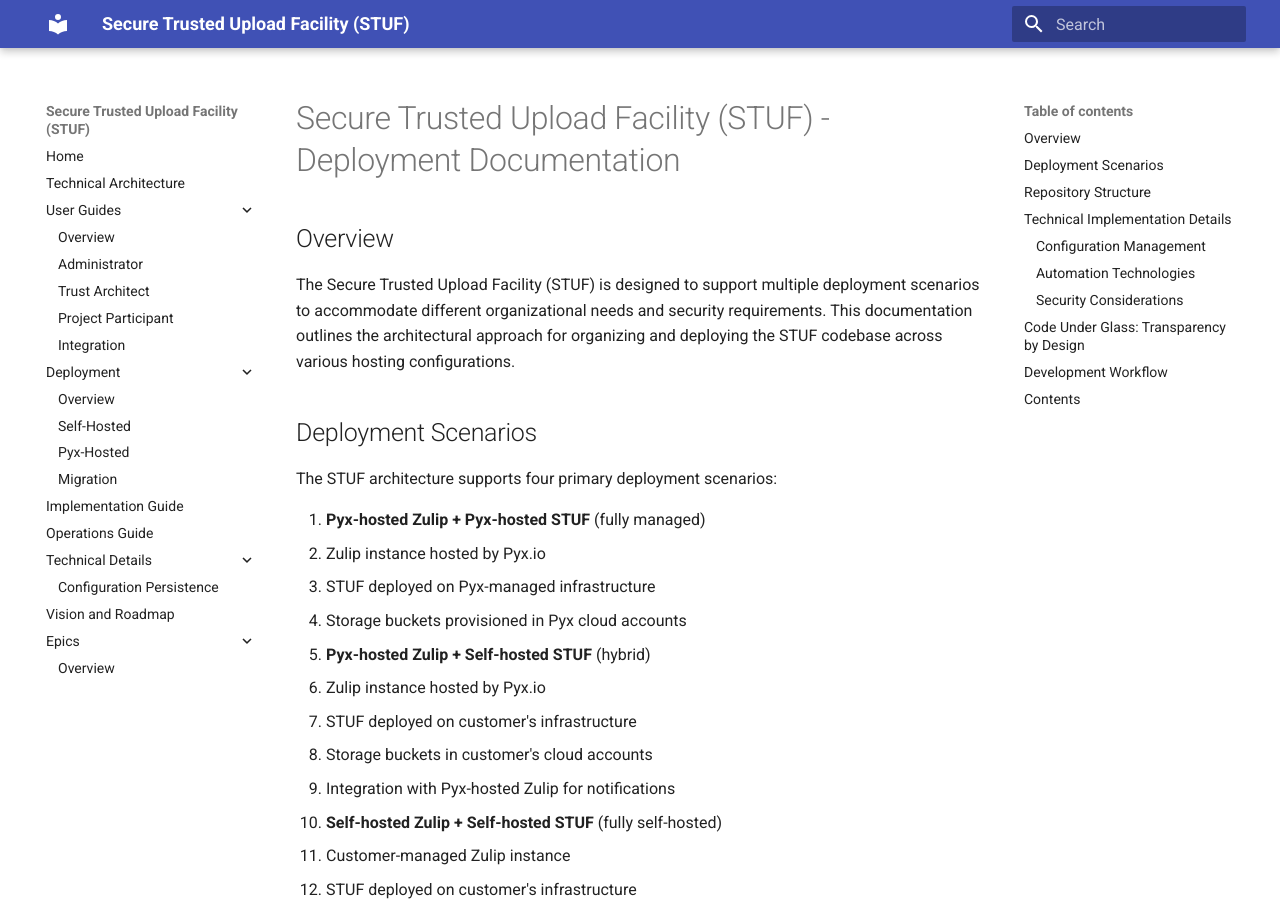
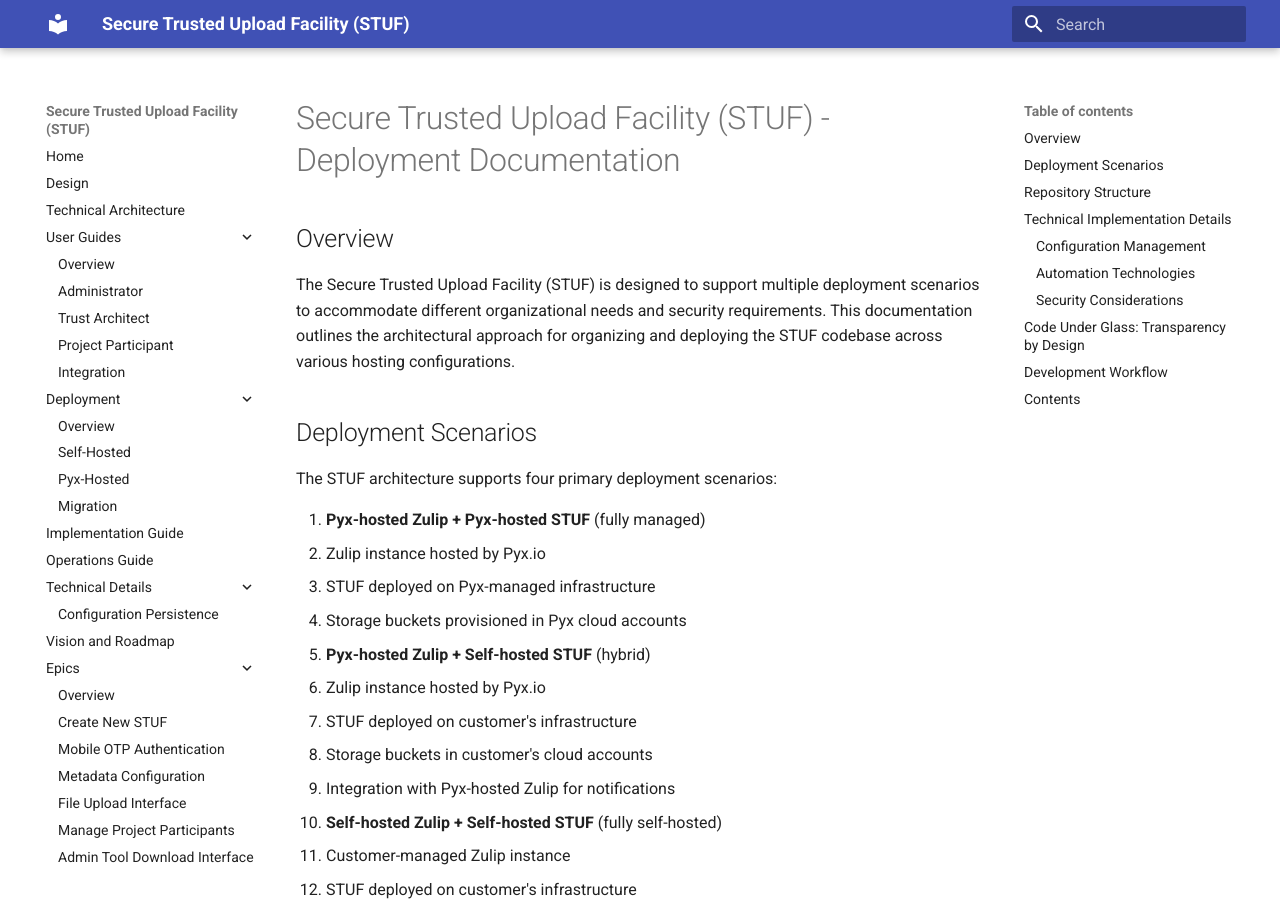
Before and after one commit to pyx-industries/stuf, an MkDocs documentation site: the page built from docs/deployment/index.md, in a window 1280 px wide and 900 px high. Built offline with MkDocs 1.6.1 and Material for MkDocs 9.7.7, drawn with Linux system fonts in a browser that asks for light colours; part of the change alters nothing that is shown.

Commit message:
docs: update mkdocs configuration to match repository structure

```diff
--- a/mkdocs.yml
+++ b/mkdocs.yml
@@ -13,6 +13,7 @@ theme:
 
 nav:
   - Home: README.md
+  - Design: design.md
   - Technical Architecture: docs/technical_architecture.md
   - User Guides:
     - Overview: docs/user_guides/index.md
@@ -32,6 +33,27 @@ nav:
   - Vision and Roadmap: docs/vision_and_roadmap.md
   - Epics:
     - Overview: epics/README.md
+    - Create New STUF: epics/create_new_STUF.md
+    - Mobile OTP Authentication: epics/mobile_otp_authentication.md
+    - Metadata Configuration: epics/metadata_configuration.md
+    - File Upload Interface: epics/file_upload_interface.md
+    - Manage Project Participants: epics/manage_project_participants.md
+    - Admin Tool Download Interface: epics/admin_tool_download_interface.md
+    - Upload History: epics/upload_history.md
+    - Zulip Notifications: epics/zulip_notifications.md
+  - Future Sprints:
+    - Advanced Audit Logging: future_sprints/advanced_audit_logging.md
+    - API Upload Features: future_sprints/api_upload_features.md
+    - BYOB Storage: future_sprints/byob_storage.md
+    - Combined User Management: future_sprints/combined_user_management.md
+    - Comprehensive Logging: future_sprints/comprehensive_logging.md
+    - CSV User Management: future_sprints/csv_user_management.md
+    - Custom Branding Elements: future_sprints/custom_branding_elements.md
+    - Dedicated AWS Subaccount: future_sprints/dedicated_aws_subaccount.md
+    - Multi-Cloud Storage: future_sprints/multi_cloud_storage.md
+    - Pyx Platform Integration: future_sprints/pyx_platform_integration.md
+    - Upload Receipts: future_sprints/upload_receipts.md
+  - Todo: todo/index.md
 
 markdown_extensions:
   - pymdownx.highlight
@@ -44,3 +66,8 @@ markdown_extensions:
 
 plugins:
   - search
+
+extra:
+  social:
+    - icon: fontawesome/brands/github
+      link: https://github.com/
```
